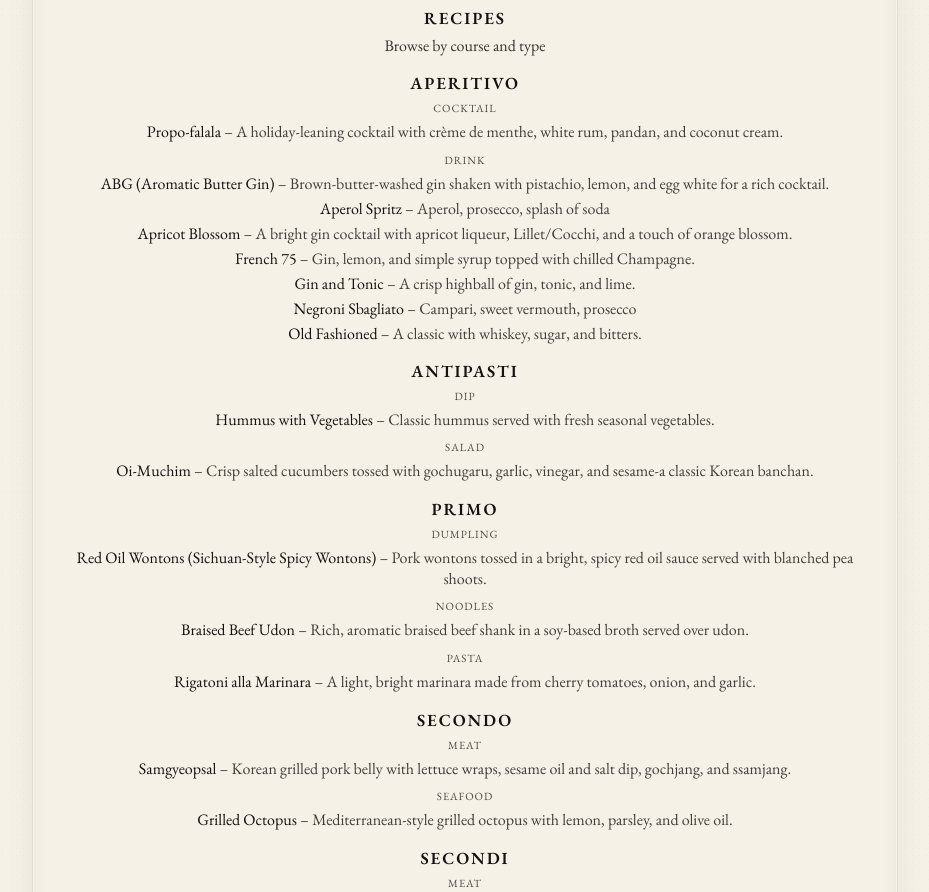
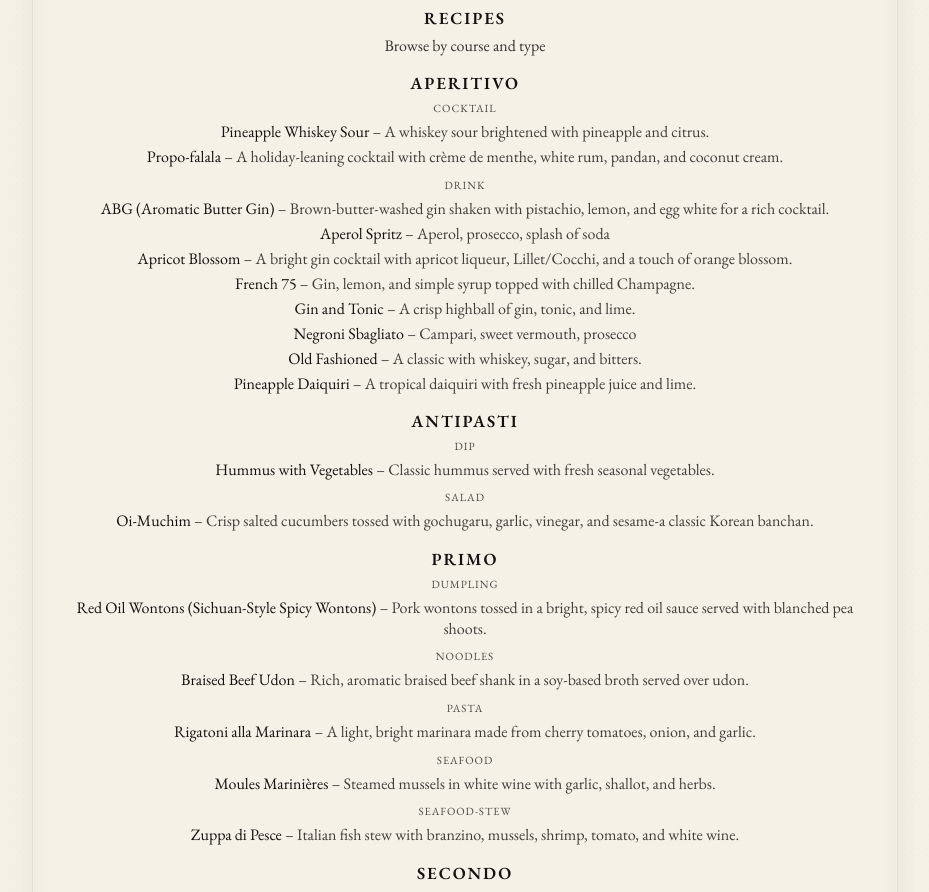
Before and after one commit to enricobautista/dinner-club, a Next.js app: page /recipes in a window 1280 px wide. Shown: the part 140-1032 px from the top of the page, without its empty margins (175-1104 px from the left). Built offline with nearby package versions, Linux system fonts and the light colour scheme.

Commit message:
tahoe menu

```diff
--- a/data/menus.ts
+++ b/data/menus.ts
@@ -325,13 +325,94 @@
       }
     ]
   },
+  {
+    slug: "tahoe-2025",
+    location: "378 Winding Way, Incline Village, NV",
+    dateISO: "2025-12-19",
+    time: "5:00 PM",
+    hosts: ["Francis Arellano", "Enrico Bautista", "Leo Li", "Yumin Gao", "Rohan Rani", "Dylan Ratnarajah"],
+    courses: [
+      {
+        heading: "Aperitivi",
+        items: [
+          {
+            name: "Pineapple Daiquiri",
+            recipeSlug: "pineapple-daiquiri",
+            blurb: "White rum, pineapple juice, lime, and simple syrup."
+          },
+          {
+            name: "Pineapple Whiskey Sour",
+            recipeSlug: "pineapple-whiskey-sour",
+            blurb: "Whiskey sour with pineapple and citrus."
+          }
+        ]
+      },
+      {
+        heading: "Antipasto",
+        items: [
+          {
+            name: "Steamed Egg",
+            recipeSlug: "steamed-egg",
+            blurb: "Silky savory steamed egg custard with soy and sesame oil."
+          }
+        ]
+      },
+      {
+        heading: "Primi",
+        items: [
+          {
+            name: "Moules Marinières",
+            recipeSlug: "moules-marinieres",
+            blurb: "Steamed mussels in white wine with garlic, shallot, and herbs."
+          },
+          {
+            name: "Zuppa di Pesce",
+            recipeSlug: "zuppa-di-pesce",
+            blurb: "Branzino, mussels, and shrimp in a tomato-wine fish broth."
+          }
+        ]
+      },
+      {
+        heading: "Contorno",
+        items: [
+          {
+            name: "Roasted Zucchini and Asparagus",
+            blurb: "Simple roasted seasonal vegetables."
+          }
+        ]
+      },
+      {
+        heading: "Secondi",
+        items: [
+          {
+            name: "Steak with Chimichurri",
+            recipeSlug: "steak-with-chimichurri",
+            blurb: "Grilled steak with fresh herb chimichurri."
+          },
+          {
+            name: "Baked Salmon",
+            blurb: "Oven-baked salmon."
+          }
+        ]
+      },
+      {
+        heading: "Dolce",
+        items: [
+          {
+            name: "Pecan Pie with Ice Cream",
+            blurb: "Classic pecan pie served with vanilla ice cream."
+          }
+        ]
+      }
+    ]
+  },
 ];
 
 function normalizeSlug(input: string) {
   return decodeURIComponent(String(input))
     .normalize("NFKC")
     .replace(/[\u200B-\u200D\uFEFF]/g, "") // strip zero-widths
-    .replace(/[–—−]/g, "-") // various dashes to hyphen
+    .replace(/[-—−]/g, "-") // various dashes to hyphen
     .replace(/^\/+|\/+$/g, "") // trim leading/trailing slashes
     .trim()
     .toLowerCase();
--- a/data/recipes.ts
+++ b/data/recipes.ts
@@ -562,6 +562,159 @@
       "Rest a few minutes, then slice and serve."
     ]
   },
+  {
+    slug: "pineapple-daiquiri",
+    title: "Pineapple Daiquiri",
+    course: "Aperitivo",
+    type: "drink",
+    blurb: "A tropical daiquiri with fresh pineapple juice and lime.",
+    ingredients: [
+      "2 oz white rum",
+      "1.5 oz pineapple juice",
+      "0.75 oz fresh lime juice",
+      "0.75 oz simple syrup",
+      "Ice"
+    ],
+    steps: [
+      "Add all ingredients to a shaker with ice.",
+      "Shake vigorously until well chilled.",
+      "Strain into a chilled coupe or Nick & Nora glass.",
+      "Serve immediately."
+    ]
+  },
+  {
+    slug: "pineapple-whiskey-sour",
+    title: "Pineapple Whiskey Sour",
+    course: "Aperitivo",
+    type: "cocktail",
+    blurb: "A whiskey sour brightened with pineapple and citrus.",
+    ingredients: [
+      "2 oz whiskey",
+      "1 oz pineapple juice",
+      "1 oz simple syrup",
+      "0.5 oz fresh lemon juice",
+      "0.5 oz lime concentrate",
+      "1 oz egg white (optional)",
+      "Ice"
+    ],
+    steps: [
+      "Add all ingredients to a shaker.",
+      "Shake with ice until well chilled and lightly frothy.",
+      "Strain into a rocks glass over fresh ice or into a coupe.",
+      "Serve immediately."
+    ]
+  },
+  {
+    slug: "moules-marinieres",
+    title: "Moules Marinières",
+    course: "Primo",
+    type: "seafood",
+    blurb: "Steamed mussels in white wine with garlic, shallot, and herbs.",
+    ingredients: [
+      "1 lb live mussels, scrubbed and debearded",
+      "1 cup dry white wine",
+      "4-5 garlic cloves, chopped",
+      "1 small shallot, thinly sliced",
+      "1-2 tbsp butter",
+      "1-2 tbsp olive oil",
+      "Red chili flakes, to taste",
+      "Fresh parsley, chopped",
+      "Lemon wedges",
+      "Salt",
+      "Black pepper"
+    ],
+    steps: [
+      "Prepare the mussels by removing beards and scrubbing clean. Discard any cracked or open mussels that do not close.",
+      "Melt the butter in a pot over moderate heat, without browning.",
+      "Add garlic and shallot and cook briefly until fragrant.",
+      "Pour in white wine and bring to a boil.",
+      "Grate in lemon zest, add chili flakes, and grind in black pepper.",
+      "Add olive oil, then add the mussels. Stir, cover, and steam until opened, about 4-5 minutes.",
+      "Remove mussels with a slotted spoon; discard any unopened.",
+      "Taste the broth, adjust with salt or lemon juice, stir in herbs, and pour over mussels.",
+      "Serve with lemon wedges and crusty bread."
+    ]
+  },
+  {
+    slug: "zuppa-di-pesce",
+    title: "Zuppa di Pesce",
+    course: "Primo",
+    type: "seafood-stew",
+    blurb: "Italian fish stew with branzino, mussels, shrimp, tomato, and white wine.",
+    ingredients: [
+      "2 whole branzino, filleted (heads and bones reserved)",
+      "2 lb mussels, scrubbed and debearded",
+      "2 lb shrimp, peeled and deveined (shells reserved)",
+      "",
+      "// Fish Broth",
+      "Branzino heads and bones",
+      "Shrimp shells",
+      "Parsley stems",
+      "Cilantro stems",
+      "1 small onion or shallot, chopped",
+      "2 garlic cloves, smashed",
+      "1 bay leaf",
+      "8 black peppercorns",
+      "2 tbsp olive oil",
+      "8 cups cold water",
+      "Pinch of salt",
+      "",
+      "// Soup Base",
+      "1/2 cup extra-virgin olive oil",
+      "2 medium onions or 3 shallots, sliced",
+      "6 garlic cloves, sliced",
+      "3 tbsp tomato paste",
+      "4 cups tomato sauce",
+      "1.5 cups dry white wine",
+      "1 bay leaf",
+      "Crushed red pepper flakes",
+      "5-6 cups fish broth",
+      "Salt and black pepper",
+      "Lemon wedges",
+      "Crusty bread"
+    ],
+    steps: [
+      "Make the fish broth by sautéing onion and garlic in olive oil, adding bones and shells, aromatics, and cold water.",
+      "Bring to a bare simmer and cook 20-25 minutes. Strain gently and keep hot.",
+      "In a wide pot, heat olive oil and sauté onions with salt until soft and sweet.",
+      "Add garlic and red pepper flakes, then tomato paste and cook until brick-red.",
+      "Add tomato sauce and bay leaf, then deglaze with white wine and reduce by half.",
+      "Add hot fish broth and simmer 15 minutes.",
+      "Add mussels and cover until opened, 3-4 minutes.",
+      "Add branzino and simmer gently 2-3 minutes.",
+      "Add shrimp and cook until opaque, 4-5 minutes.",
+      "Finish with lemon juice and olive oil. Serve immediately with bread."
+    ]
+  },
+  {
+    slug: "steak-with-chimichurri",
+    title: "Steak with Chimichurri",
+    course: "Secondi",
+    type: "meat",
+    blurb: "Grilled steak served with fresh herb chimichurri.",
+    ingredients: [
+      "Steak of choice, grilled",
+      "",
+      "// Chimichurri",
+      "1 bunch parsley",
+      "1/3 bunch cilantro",
+      "4-5 garlic cloves",
+      "1 part red wine vinegar",
+      "3 parts olive oil",
+      "Salt",
+      "Black pepper",
+      "Red pepper flakes"
+    ],
+    steps: [
+      "Pick the leaves from parsley and cilantro. Coarsely chop garlic.",
+      "Add herbs and garlic to a food processor with a splash of olive oil.",
+      "Pulse until coarsely chopped, not a paste.",
+      "Season with salt, black pepper, and red pepper flakes.",
+      "Add red wine vinegar and olive oil until herbs are just covered.",
+      "Process briefly to combine.",
+      "Serve over grilled steak."
+    ]
+  },
 ];
 
 export function getRecipe(slug?: string) {
```
